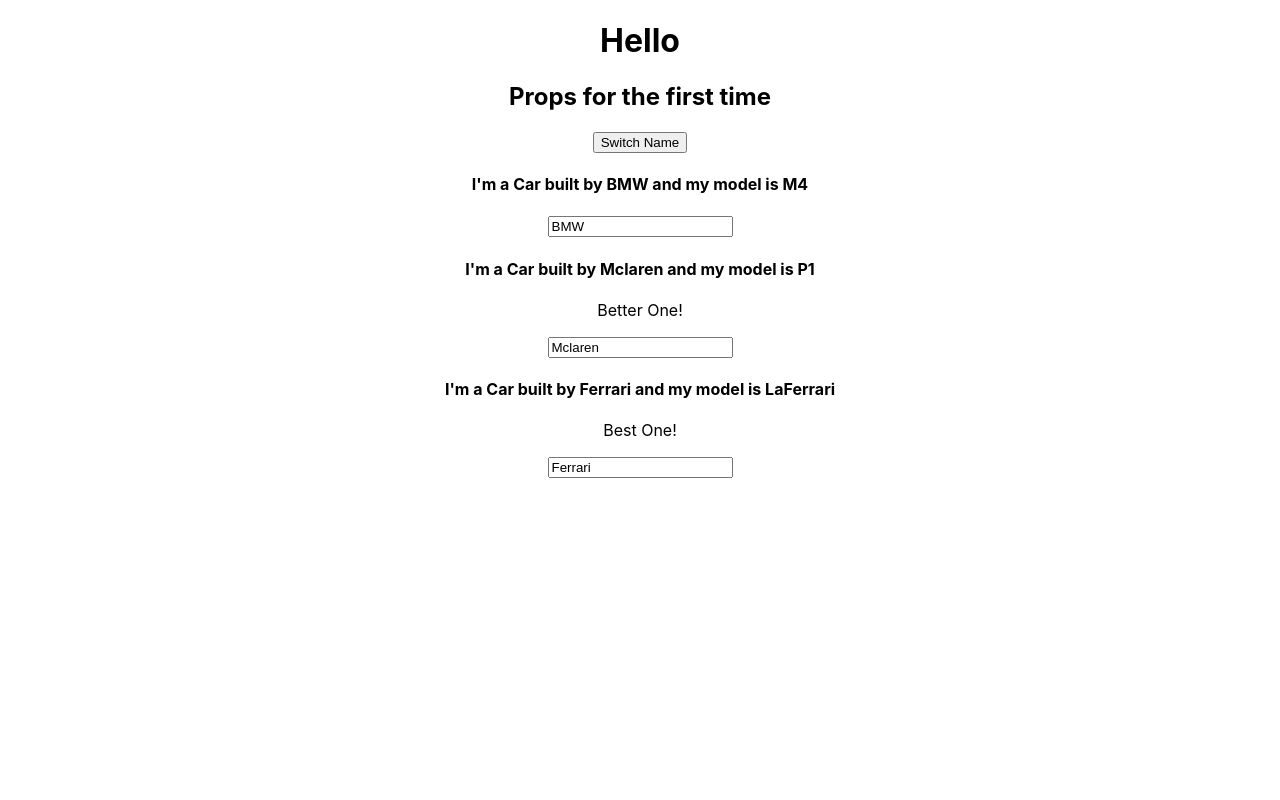
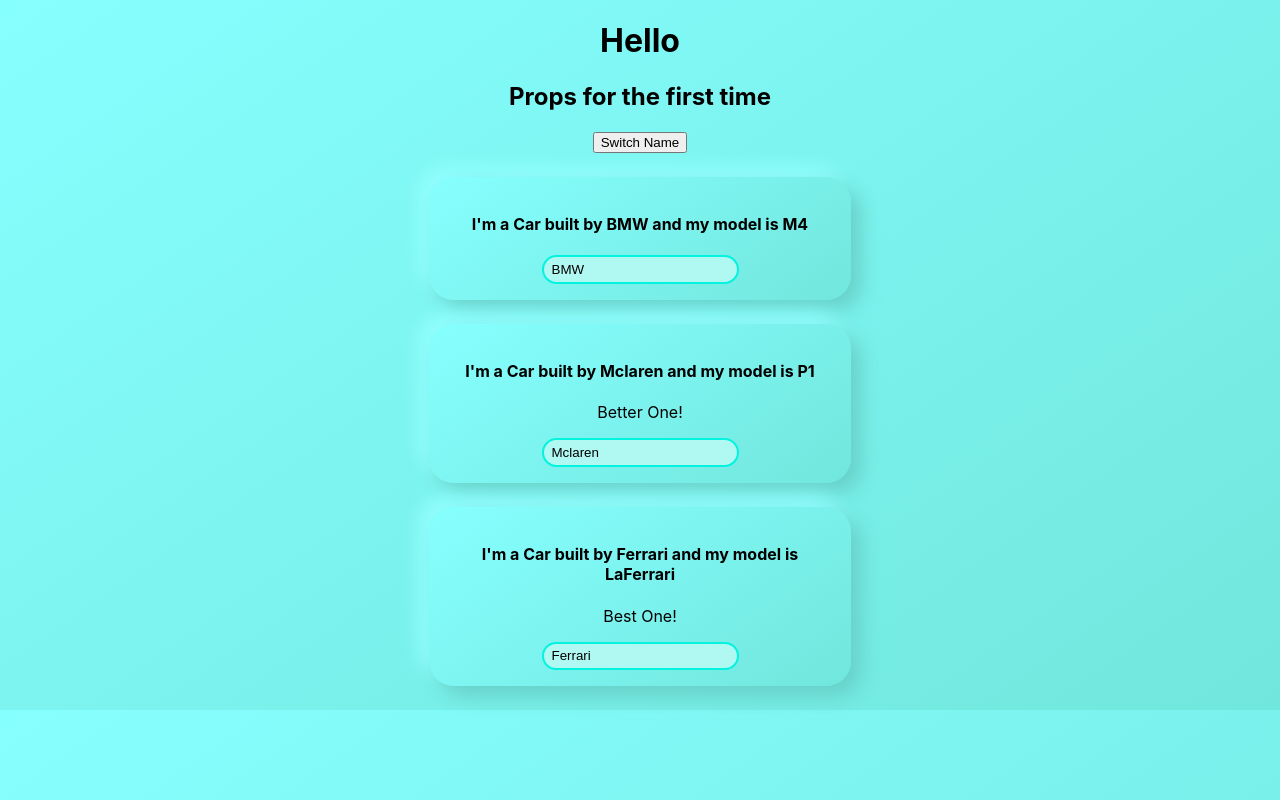
Before and after one commit to sultan-O7t9/react-complete-guide, a React (Create React App) app: page / in a window 1280 px wide. Built offline with nearby package versions, Linux system fonts and the light colour scheme.

Commit message:
Added Styling with Stylesheets

```diff
--- /dev/null
+++ b/src/Car/Car.css
@@ -0,0 +1,22 @@
+.Car {
+  width: 30%;
+  padding: 1rem 1.2rem;
+  border-radius: 25px;
+  margin: 1.5rem auto;
+  text-align: center;
+  background: linear-gradient(145deg, #86ffff, #71e6dc);
+  box-shadow: 10px 10px 20px #67d1c8, -10px -10px 20px #94ffff;
+}
+.Car input {
+  background-color: rgb(176, 248, 242);
+  border: none;
+  padding: 0.3rem 0.5rem;
+  border-radius: 50px;
+  border: 2px solid rgb(3, 243, 223);
+}
+.Car input:focus {
+  /*For Adding Rounded corner Outline, there is no outline-radius prop for that*/
+  outline: 0;
+  box-shadow: 0 0 0 2px rgb(3, 243, 223);
+  background-color: rgb(218, 255, 252);
+}
--- a/src/Car/Car.js
+++ b/src/Car/Car.js
@@ -1,8 +1,9 @@
 import React from "react";
+import "./Car.css";
 
 const Car = ({ brand, model, children, change }) => {
   return (
-    <div>
+    <div className="Car">
       <h4>
         I'm a Car built by {brand} and my model is {model}
       </h4>
--- a/src/index.css
+++ b/src/index.css
@@ -1,13 +1,15 @@
 body {
   margin: 0;
-  font-family: -apple-system, BlinkMacSystemFont, 'Segoe UI', 'Roboto', 'Oxygen',
-    'Ubuntu', 'Cantarell', 'Fira Sans', 'Droid Sans', 'Helvetica Neue',
+  font-family: -apple-system, BlinkMacSystemFont, "Segoe UI", "Roboto", "Oxygen",
+    "Ubuntu", "Cantarell", "Fira Sans", "Droid Sans", "Helvetica Neue",
     sans-serif;
   -webkit-font-smoothing: antialiased;
   -moz-osx-font-smoothing: grayscale;
+  background: linear-gradient(145deg, #86ffff, #71e6dc);
+  /* background-color: rgb(125, 255, 244); */
 }
 
 code {
-  font-family: source-code-pro, Menlo, Monaco, Consolas, 'Courier New',
+  font-family: source-code-pro, Menlo, Monaco, Consolas, "Courier New",
     monospace;
 }
```
